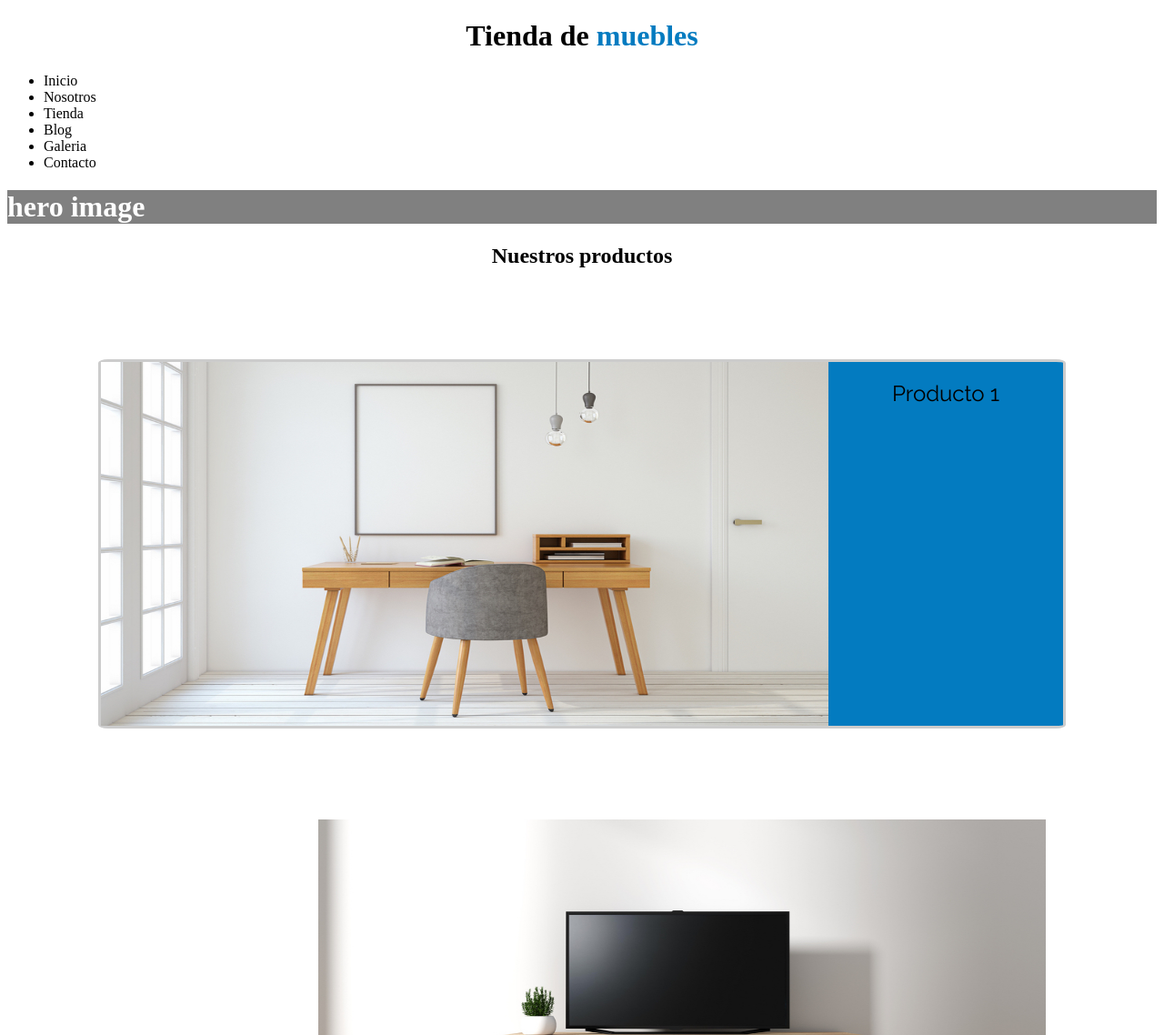
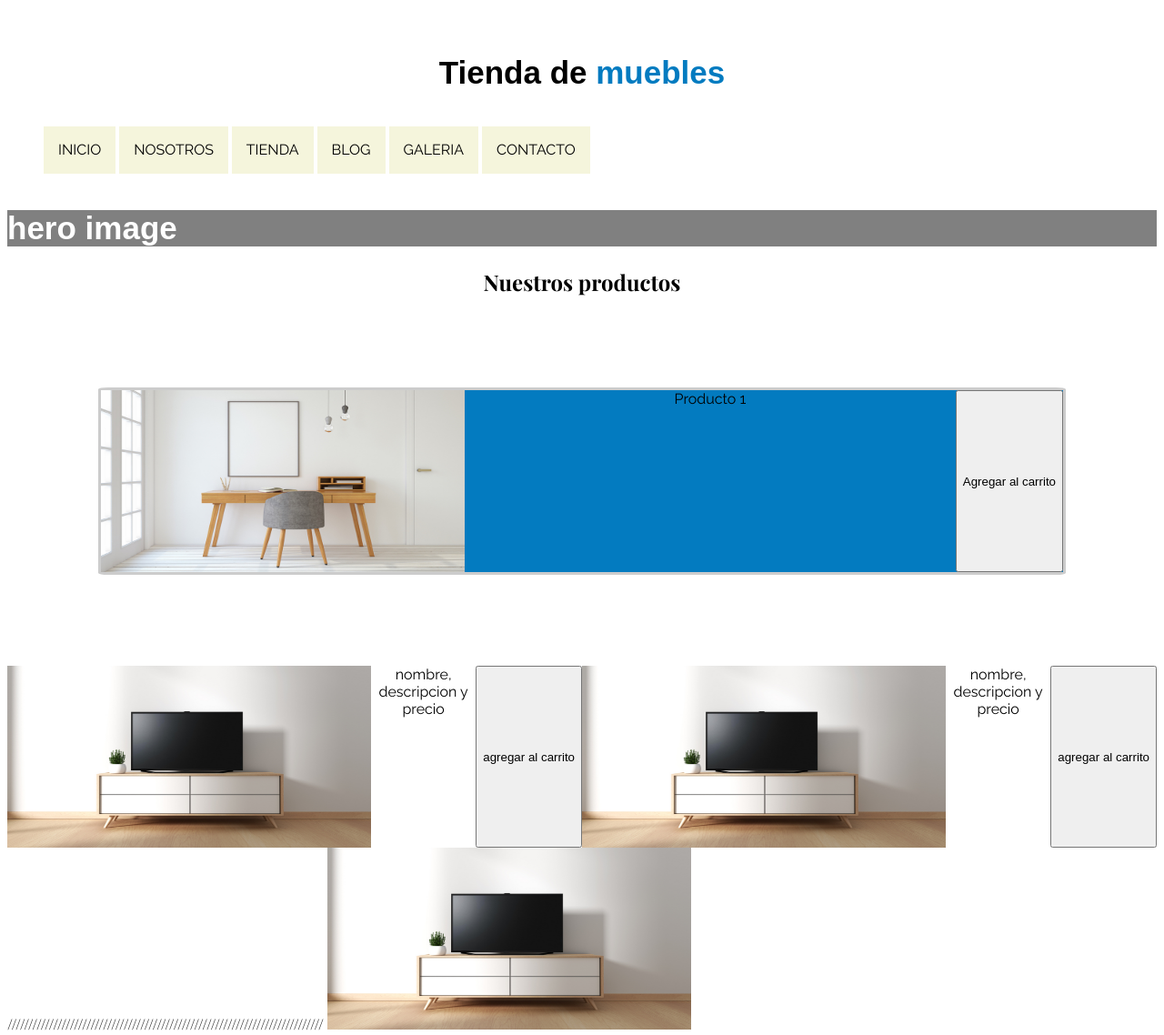
Before and after one commit to Diegohihght/Proyecto-de-FEF, a plain HTML site: page index.html in a window 1280 px wide. Shown: the top 1138 px of the page at 91% size. Drawn offline with nearby package versions, Linux system fonts and the light colour scheme; a web font is replaced by a local one.

Commit message:
arreglo de nav

```diff
--- a/index.html
+++ b/index.html
@@ -13,20 +13,26 @@
 <link rel="preconnect" href="https://fonts.gstatic.com" crossorigin>
 <link href="https://fonts.googleapis.com/css2?family=Playfair+Display:ital,wght@0,400..900;1,400..900&family=Raleway:ital,wght@0,100..900;1,100..900&display=swap" rel="stylesheet">
 
+
+
 <style>
 body {
-    font-size: 62.5;
+    font-family: 'Playfair Display', serif;
+    margin-top: 60px;
 }
 
 h1 {
     font-size: 62.5;
+    font-family: 'Playfair',sans-serif;
+    font-size: 35px;
+
 }
 .centrado {
     text-align: center;
   }
 .primermueble {
-    height: 400px;
-    width: 800px;
+    height: 200px;
+    width: 400px;
     border-block-end-color: white;
 }
 #primerosrecuadros{
@@ -38,7 +44,7 @@ h1 {
             align-items:normal;
 
 }
-#primeraimagen{
+#primeradescripcion{
     flex: 2;
     border-radius: 10px;
     text-align:center;
@@ -46,6 +52,44 @@ h1 {
     /*font-family: 'Playfair Display', serif;*/
     font-family: 'Raleway', sans-serif;
     font-weight: 400;
+
+}
+#botones{
+    position: inherit;
+}
+#contenedor {
+    display:flex;
+}
+#caja{
+    flex: 1;
+    padding: 10px;
+    border: 1px solid #000000;
+    margin-left: 100px;
+
+}
+nav{
+    display: flex;
+}
+header li{
+    list-style:none;
+    line-height: 20px;
+    text-transform: uppercase;
+    font-size:  1 rem;
+    font-family:'Raleway', sans-serif;
+    display: inline-block;
+    background-color:beige;
+
+}
+header li a{
+    color:#000000;
+    text-decoration: none;
+    display:block;
+    padding: 1rem;
+
+}
+header li a:hover{
+    color:#ccc;
+    background-color: #000000;
 
 
 }
@@ -60,12 +104,12 @@ h1 {
         <header>
             <nav>
                 <ul>
-                    <li>Inicio</li>
-                    <li>Nosotros</li>
-                    <li>Tienda</li>
-                    <li>Blog</li>
-                    <li>Galeria</li>
-                    <li>Contacto</li>
+                    <li><a href= "#">Inicio</a></li>
+                    <li><a href= "#">Nosotros</a></li>
+                    <li><a href= "#">Tienda</a></li>
+                    <li><a href= "#">Blog</a></li>
+                    <li><a href= "#">Galeria</a></li>
+                    <li><a href= "#">Contacto</a></li>
                 </ul>
 
             </nav>
@@ -82,14 +126,29 @@ h1 {
         <h2 class="centrado">Nuestros productos</span></h2>
     </div>
 
-    <div id="primerosrecuadros">
+    <section id="primerosrecuadros">
         <td>
             <img class="primermueble" src = "imagen/categoria1 copy.jpg" alt="primer mueble">
-            <h2 id="primeraimagen">Producto 1</h2>
+                <div id="primeradescripcion">Producto 1</div>
+                    <button id="botones">Agregar al carrito</button>
         </td>
 
         <td>
-    </div>
+    </section>
+
+    <section id="contenedor">
+        <td id="caja">
+            <img class="primermueble" src = "imagen/galeria_08 copy.jpg" alt="primer mueble">
+            <div id="primeradescripcion">nombre, descripcion y precio </div>
+            <button id="botones">agregar al carrito</button>
+        </td>
+        <td id="caja">
+            <img class="primermueble" src = "imagen/galeria_08 copy.jpg" alt="primer mueble">
+            <div id="primeradescripcion">nombre, descripcion y precio </div>
+            <button id="botones">agregar al carrito</button>
+        </td>
+    </section>
+
     ////////////////////////////////////////////////////////////////////////////
         <img class="primermueble" src = "imagen/galeria_08 copy.jpg" alt="primer mueble">
     </h3>
```
